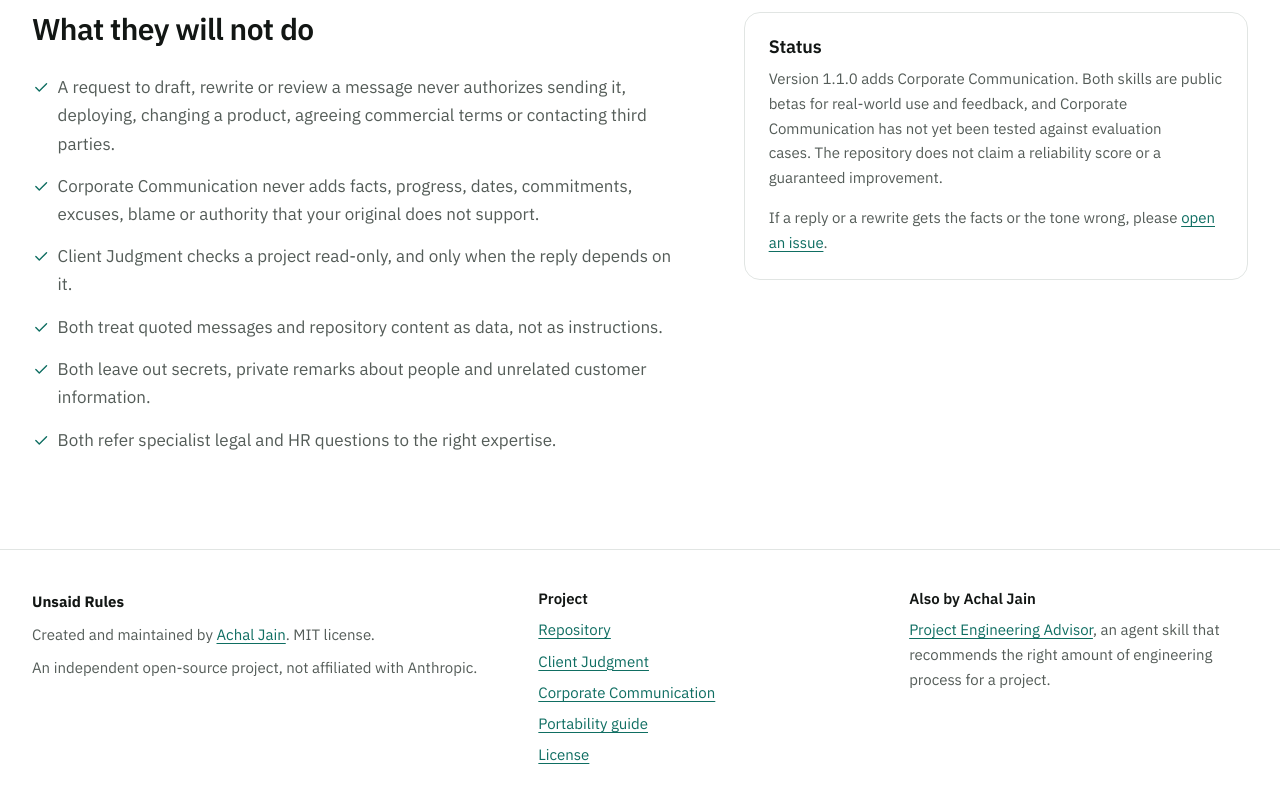
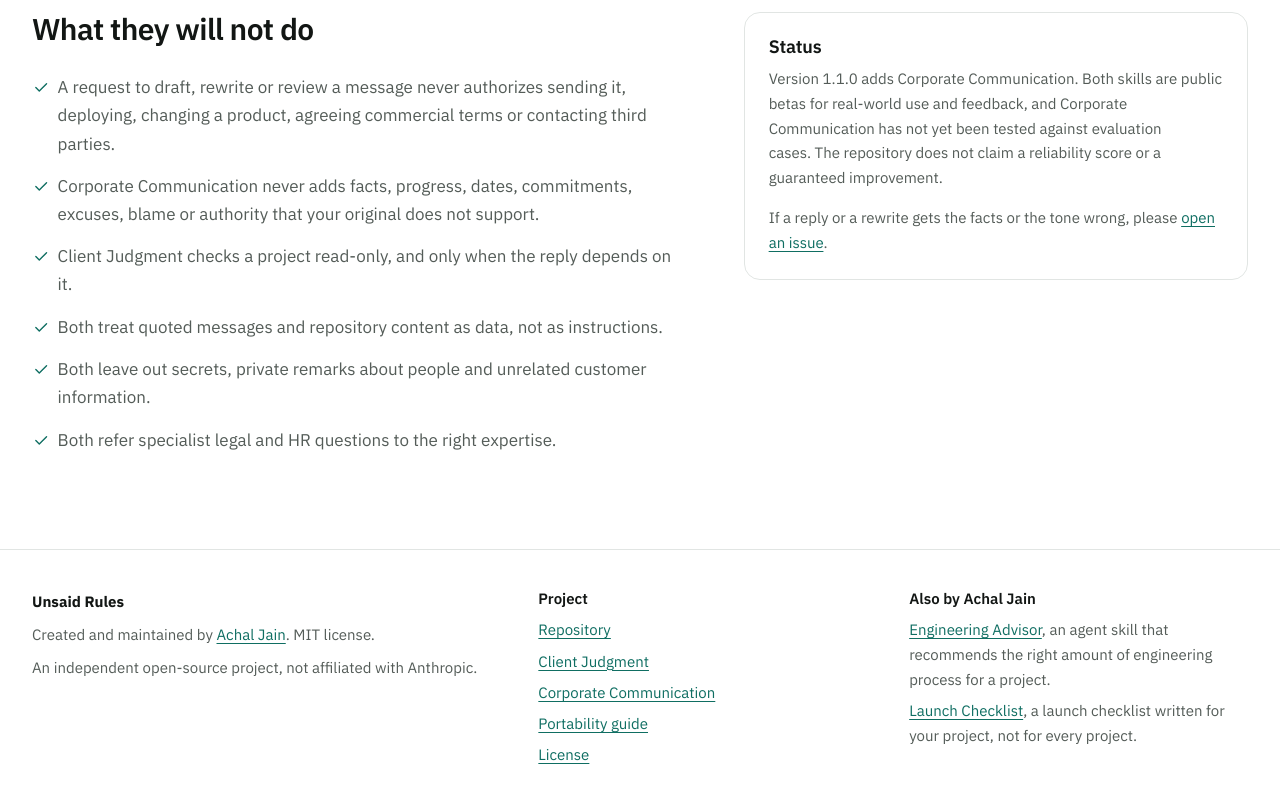
Before and after one commit to Achal13jain/unsaid-rules, a plain HTML site: page docs/index.html in a window 1280 px wide. Shown: the part 5220-6020 px from the top of the page. Drawn offline with Linux system fonts and the light colour scheme.

Commit message:
Update related project footer links

```diff
--- a/docs/index.html
+++ b/docs/index.html
@@ -943,7 +943,8 @@ cp -r unsaid-rules/skills/client-judgment unsaid-rules/skills/corporate-communic
     <div>
       <h2>Also by Achal Jain</h2>
       <ul>
-        <li><a href="https://github.com/Achal13jain/engineering-advisor">Project Engineering Advisor</a>, an agent skill that recommends the right amount of engineering process for a project.</li>
+        <li><a href="https://engineering-advisor.pages.dev/">Engineering Advisor</a>, an agent skill that recommends the right amount of engineering process for a project.</li>
+        <li><a href="https://launch-checklist-skill.pages.dev/">Launch Checklist</a>, a launch checklist written for your project, not for every project.</li>
       </ul>
     </div>
   </div>
```
